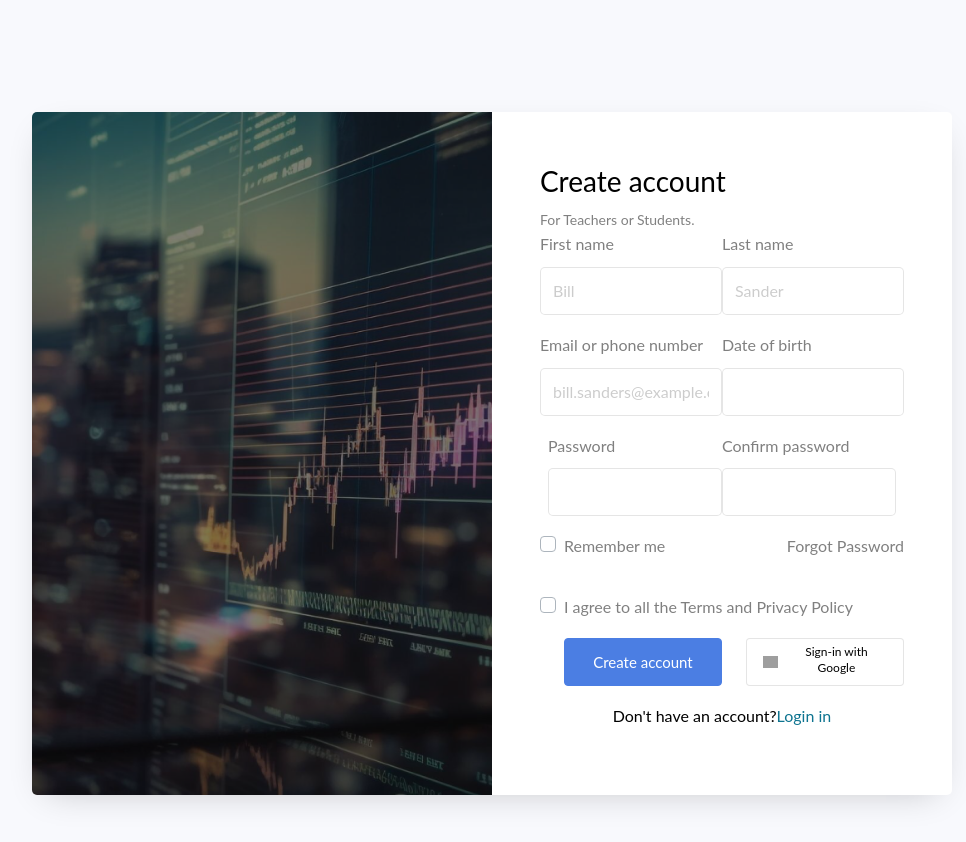
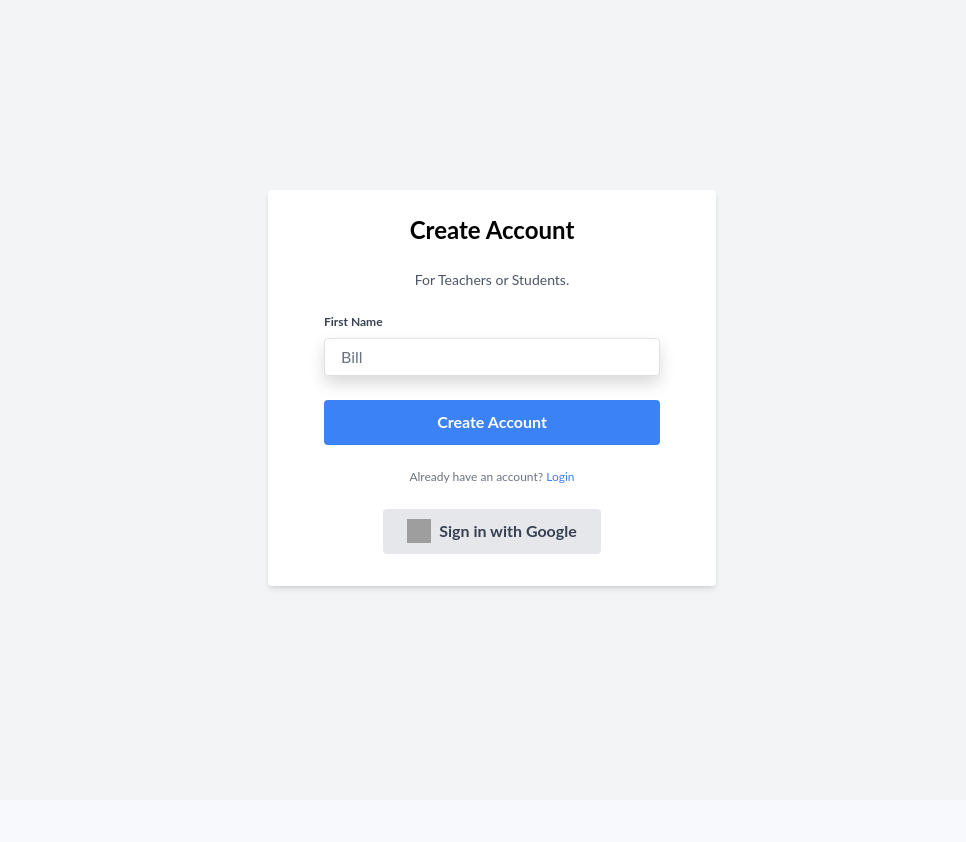
Before and after one commit to shrasht971/tousonenew, a React (Create React App) app: page /signup in a window 1280 px wide. Shown: the top 842 px of the page, without its empty margins (148-1114 px from the left). After the commit the page ends 800 px from the top, so only its background shows below. Built offline with nearby package versions, Linux system fonts and the light colour scheme; grey boxes are pictures that could not be loaded.

Commit message:
Add on modification in signup page.

```diff
--- a/src/pages/SignupPage.js
+++ b/src/pages/SignupPage.js
@@ -1,159 +1,59 @@
 import React from "react";
 import { Link } from "react-router-dom";
-import "../pages/styles/bootstrap.min.css";
-import "../pages/styles/style.css";
 
-const SignupPage = ({ }) => {
+const SignupPage = () => {
+  return (
+    <div className="bg-gray-100 min-h-screen flex justify-center items-center">
+      <div className="bg-white shadow-md rounded px-8 pt-6 pb-8 mb-4 w-full max-w-md">
+        <h3 className="text-2xl font-bold text-center mb-4">Create Account</h3>
+        <p className="text-sm text-gray-600 text-center mb-4">
+          For Teachers or Students.
+        </p>
 
-
-  return (
-    <div className="">
-
-
-      <section class="ftco-section">
-        <div class="container">
-
-          <div class="row justify-content-center">
-            <div class="col-md-12 col-lg-10">
-              <div class="wrap d-md-flex">
-                <div class="img bgimg"></div>
-
-                <div class="login-wrap p-4 p-md-5">
-                  <div class="">
-                    <div class="w-100">
-                      <h3 class="mb-2">Create account</h3>
-                    </div>
-                    <div className="text-sm  text-current ">
-                      For Teachers or Students.
-                    </div>
-
-                  </div>
-                  <form action="#" class="signin-form">
-                    <div class="flex">
-                      <div class="form-group mb-3">
-                        <label class="" for="name">
-                          First name
+        <form className="px-4 md:px-0">
+          <div className="mb-4">
+            <label htmlFor="firstName" className="block text-gray-700 text-sm md:sm:text-xs font-bold mb-2">
+              First Name
             </label>
             <input
+              id="firstName"
               type="text"
-                          class="form-control"
               placeholder="Bill"
+              className="shadow appearance-none border rounded w-full py-2 px-3 text-gray-700 leading-tight focus:outline-none focus:shadow-outline"
               required
             />
           </div>
 
-                      <div class="form-group mb-3">
-                        <label class="" for="password">
-                          Last name
-                        </label>
-                        <input
-                          type="text"
-                          class="form-control"
-                          placeholder="Sander"
-                          required
+          {/* Other form fields */}
+
+          <div className="mb-6">
+            <button
+              type="submit"
+              className="bg-blue-500 hover:bg-blue-700 text-white font-bold py-2 px-4 rounded focus:outline-none focus:shadow-outline w-full"
+            >
+              Create Account
+            </button>
+          </div>
+
+          <p className="text-center text-gray-500 text-xs">
+            Already have an account?{" "}
+            <Link to="./login" className="text-blue-500 hover:text-blue-700">
+              Login
+            </Link>
+          </p>
+        </form>
+
+        <div className="flex justify-center mt-4">
+          <button className="flex items-center bg-gray-200 hover:bg-gray-300 text-gray-700 font-bold py-2 px-4 rounded">
+            <img
+              src="https://upload.wikimedia.org/wikipedia/commons/4/4a/Logo_2013_Google.png"
+              alt="Google icon"
+              className="w-6 h-6 mr-2"
             />
+            <span>Sign in with Google</span>
+          </button>
         </div>
       </div>
-                      <div class='flex'>
-                      <div class="form-group mb-3">
-                        <label class="" for="name">
-                          Email or phone number
-                        </label>
-                        <input
-                          type="text"
-                          class="form-control"
-                          placeholder="bill.sanders@example.com"
-                          required
-                        />
-                      </div>
-                      <div class="form-group mb-3">
-                        <label class="" for="password">
-                          Date of birth
-                        </label>
-                        <input
-                          type="password"
-                          class="form-control"
-                          placeholder=""
-                          required
-                        />
-                      </div>
-                      </div>
-                      <div class='flex mx-2'>
-                      <div class="form-group mb-3">
-                        <label class="" for="Password">
-                          Password
-                        </label>
-                        <input
-                          type="text"
-                          class="form-control"
-
-                          required
-                        />
-                      </div>
-                      <div class="form-group mb-3">
-                        <label class="" for="Confirm password">
-                        Confirm password
-                        </label>
-                        <input
-                          type="password"
-                          class="form-control"
-
-                          required
-                        />
-                      </div>
-                    </div>
-                    <div class="form-group ">
-                      <div class="custom-control custom-checkbox mb-3">
-                      <div class='d-flex justify-between '>
-                        <input type="checkbox" class="custom-control-input" id="rememberMe" />
-                        <label class="custom-control-label" for="rememberMe">Remember me</label>
-                        <div class="form-group d-md">
-                      <div class="w-90  text-md-right">
-                        <a href="#" class="text-cyan-800">
-                          Forgot Password
-                        </a>
-                      </div>
-                    </div>
-                    </div>
-                      </div>
-                      <div class="custom-control custom-checkbox mb-3">
-                        <input type="checkbox" class="custom-control-input" id="agreeTerms" />
-                        <label class="custom-control-label" for="agreeTerms">I agree to all the Terms and Privacy Policy</label>
-                      </div>
-                      </div>
-
-
-                    <div class="form-group d-flex ">
-                      <button
-                        type="submit"
-                        class="form-control btn btn-primary rounded  submit mx-4 px-3"
-                      >
-                        Create account
-                      </button>
-                      <button type="button" className="form-control btn btn-outline-primary rounded submit px-3 bg-sky-800 d-flex align-items-center justify-content-center">
-                        <img src="https://upload.wikimedia.org/wikipedia/commons/4/4a/Logo_2013_Google.png" alt="Google icon" className="mr-2 text-3xl font-bold " style={{ width: '15px' }} />
-                        <p class='text-xs font-normal mt-[9%]'> Sign-in with Google</p>
-                      </button>
-                    <div>
-
-
-                    </div>
-                    </div>
-                  </form>
-                  <p class="text-center font- normal text-black">
-                    Don't have an account?
-                    <Link to="./login">
-                      <a data-toggle="tab" class="text-cyan-700 " href="#signup">
-                        Login in
-                      </a>
-                    </Link>
-                  </p>
-                </div>
-              </div>
-            </div>
-          </div>
-        </div>
-      </section>
     </div>
   );
 };
```
Lines whose indentation alone changed are shown as unchanged.
